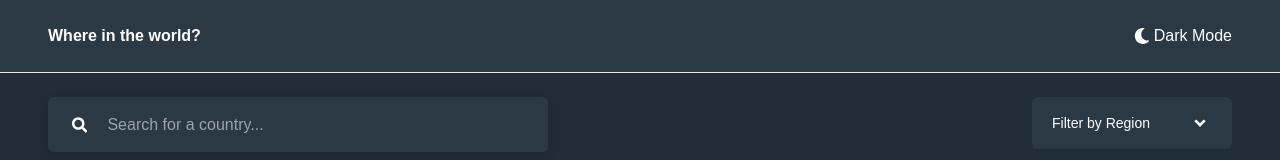
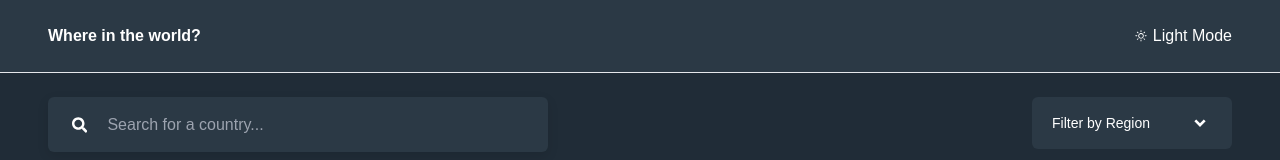
Before and after one commit to mrvicthor/rest-countries-app, a Next.js app: page / in a window 1280 px wide. Shown: the top 160 px of the page. Built offline with nearby package versions, Linux system fonts and the light colour scheme; no server answers.

Commit message:
updated navbar

```diff
--- a/src/components/navbar/index.tsx
+++ b/src/components/navbar/index.tsx
@@ -33,8 +33,8 @@ const Navbar = ({ isDarkMode, toggle }: NavbarProps) => {
               !isDarkMode ? "text-white" : "text-[#111517]"
             } hover:cursor-pointer`}
           >
-            <FaMoon className="hover:cursor-pointer" />
-            <span className="font-light">Dark Mode</span>
+            <WiDaySunny className="hover:cursor-pointer" />
+            <span className="font-light">Light Mode</span>
           </div>
         ) : (
           <div
@@ -47,8 +47,8 @@ const Navbar = ({ isDarkMode, toggle }: NavbarProps) => {
             } hover:cursor-pointer`}
           >
             {" "}
-            <WiDaySunny className="hover:cursor-pointer" />
-            <span className="font-light">Light Mode</span>
+            <FaMoon className="hover:cursor-pointer" />
+            <span className="font-light">Dark Mode</span>
           </div>
         )}
       </div>
```
